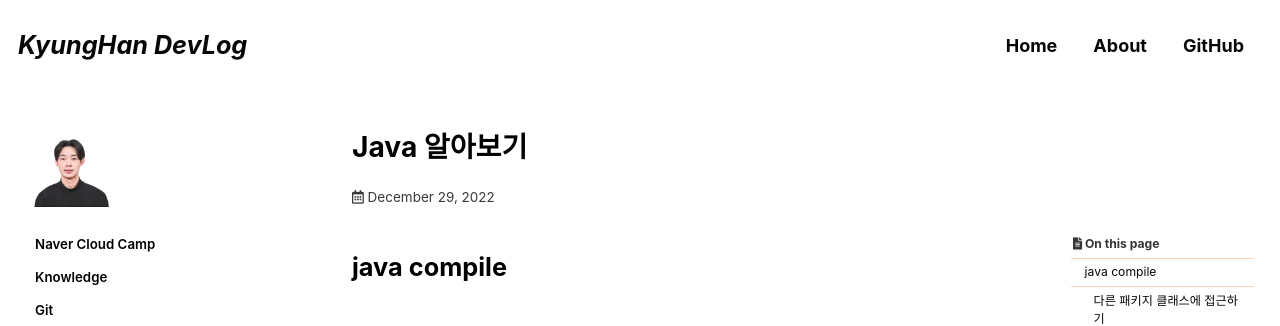
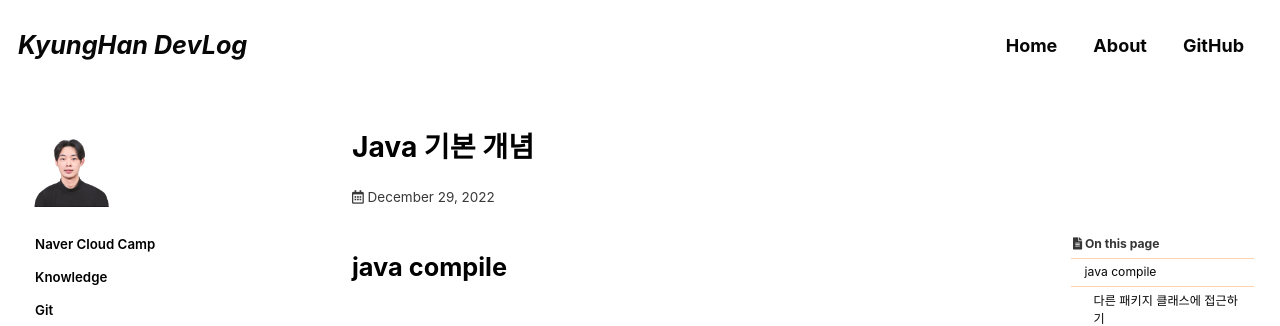
Before and after one commit to kyunghan1/kyunghan1.github.io, a Jekyll site: the page built from _posts/2022-12-29-java1.md, in a window 1280 px wide and 900 px high. Shown: the top 326 px of the window. Built offline with Jekyll 4.4.1, drawn with Linux system fonts in a browser that asks for light colours; cached includes are drawn as plain includes; some web fonts are replaced; comment, search, counter and statistics services are not loaded.

Commit message:
add-a-post

```diff
--- a/_posts/2022-12-29-java1.md
+++ b/_posts/2022-12-29-java1.md
@@ -1,6 +1,6 @@
 ---
-title: "Java 알아보기"
-excerpt: "java a to z"
+title: "Java 기본 개념"
+excerpt: "java 컴파일 방식과 데이터 타입"
 
 categories:
   - Java
```
